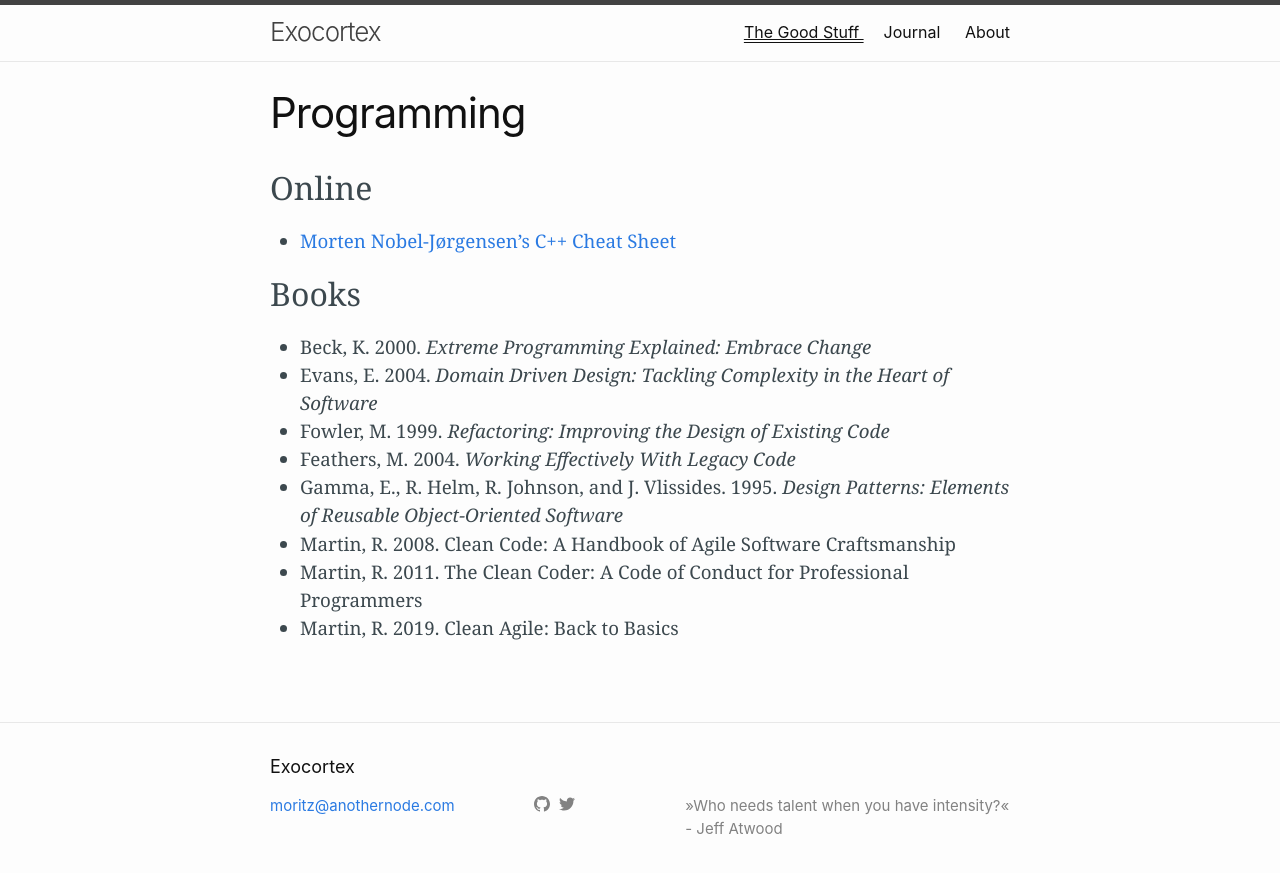
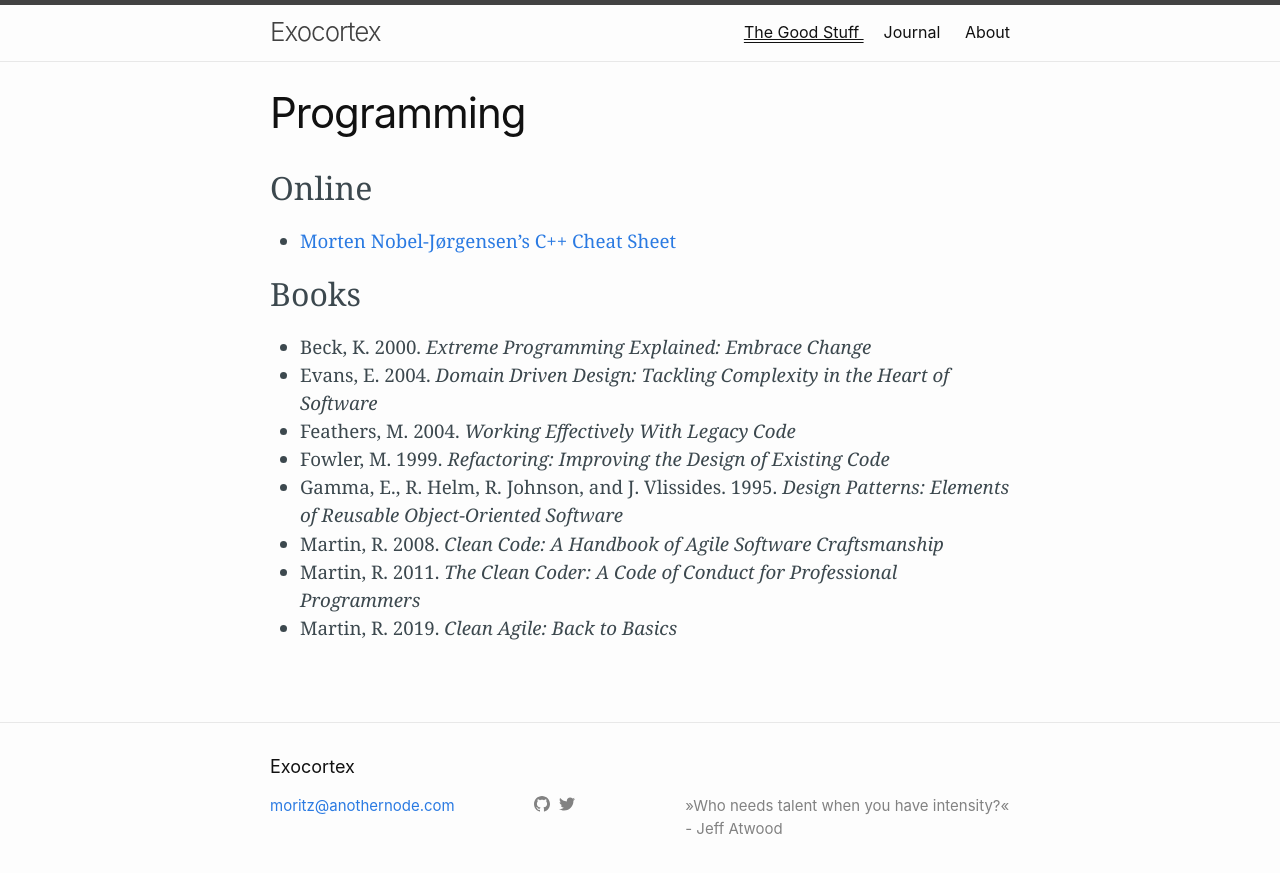
Before and after one commit to anothernode/exocortex-jekyll, a Jekyll site: the page built from the-good-stuff/programming.md, in a window 1280 px wide. Shown: the top 873 px of the page. Built offline with Jekyll 4.4.1, drawn with Linux system fonts in a browser that asks for light colours.

Commit message:
Update some books

```diff
--- a/the-good-stuff/programming.md
+++ b/the-good-stuff/programming.md
@@ -14,10 +14,10 @@ permalink: the-good-stuff/programming
 - Beck, K. 2000. _Extreme Programming Explained: Embrace Change_
 - Evans, E. 2004. _Domain Driven Design: Tackling Complexity in the Heart of
   Software_
+- Feathers, M. 2004. _Working Effectively With Legacy Code_
 - Fowler, M. 1999. _Refactoring: Improving the Design of Existing Code_
-- Feathers, M. 2004. _Working Effectively With Legacy Code_
 - Gamma, E., R. Helm, R. Johnson, and J. Vlissides. 1995. _Design Patterns:
   Elements of Reusable Object-Oriented Software_
-- Martin, R. 2008. Clean Code: A Handbook of Agile Software Craftsmanship
-- Martin, R. 2011. The Clean Coder: A Code of Conduct for Professional Programmers
-- Martin, R. 2019. Clean Agile: Back to Basics
+- Martin, R. 2008. _Clean Code: A Handbook of Agile Software Craftsmanship_
+- Martin, R. 2011. _The Clean Coder: A Code of Conduct for Professional Programmers_
+- Martin, R. 2019. _Clean Agile: Back to Basics_
```
Also changed, not shown: the-good-stuff/architecture.md (+2 -1 lines).
